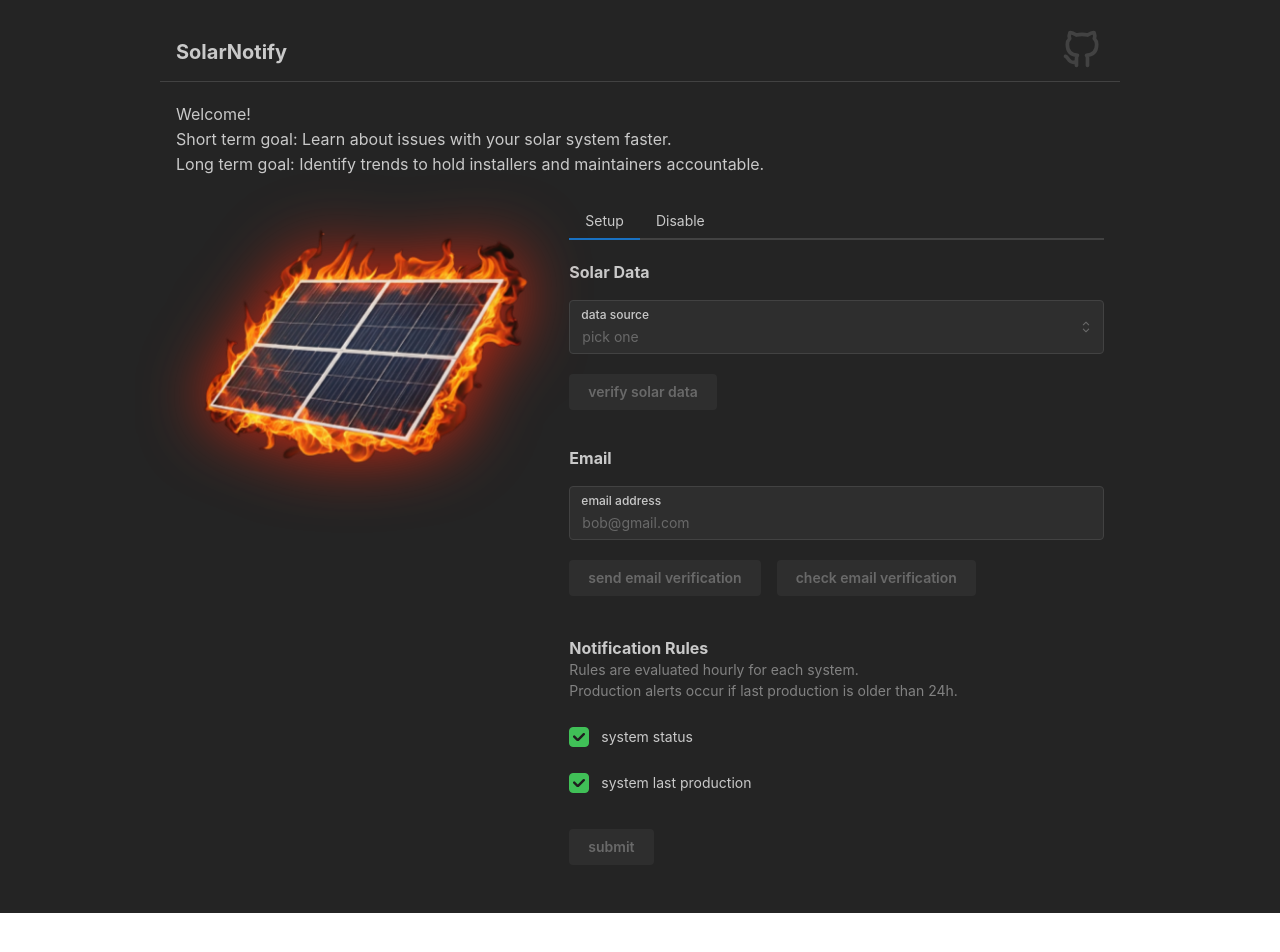
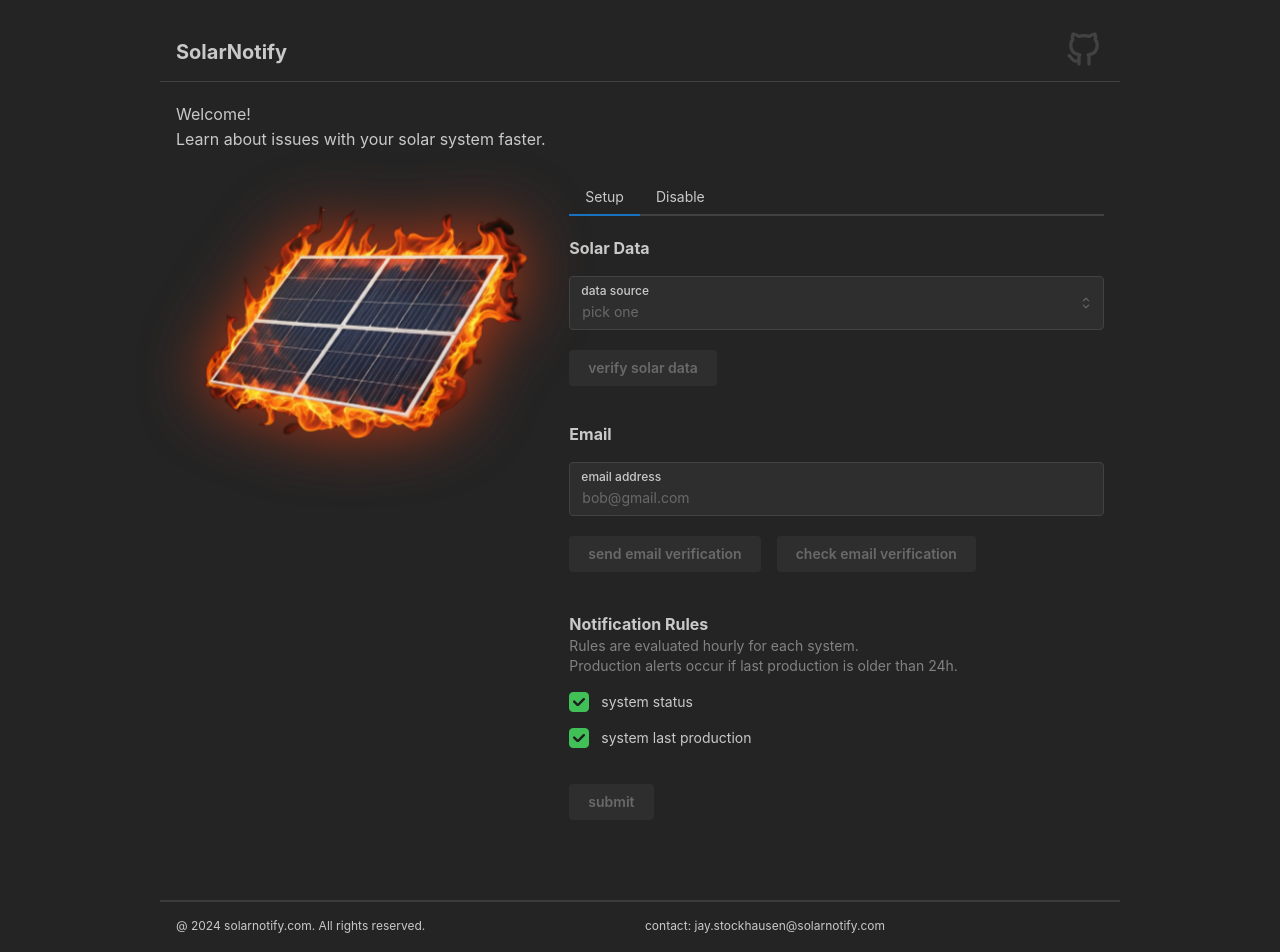
Before and after one commit to stockhausenj/solarnotify, a React (Vite) app in the folder solarnotify/: page / in a window 1280 px wide. Shown: the top 952 px of the page. Before the commit the page ends 913 px from the top, so only its background shows below. Built offline with nearby package versions, Linux system fonts and the light colour scheme.

Commit message:
ui cleanup

```diff
--- a/solarnotify/src/App.tsx
+++ b/solarnotify/src/App.tsx
@@ -3,10 +3,11 @@ import { MantineProvider, Grid, Container, Tabs } from '@mantine/core';
 
 import logo from './assets/logo.png';
 import './App.css';
+import { Header } from './components/Header/Header';
+import { Welcome } from './components/Welcome/Welcome';
 import { Setup } from './components/Setup/Setup';
 import { Disable } from './components/Disable/Disable';
-import { Welcome } from './components/Welcome/Welcome';
-import { Header } from './components/Header/Header';
+import { Footer } from './components/Footer/Footer';
 
 export default function App() {
 
@@ -45,6 +46,7 @@ export default function App() {
           </Grid.Col>
         </Grid>
       </Container>
+      <Footer />
     </ MantineProvider>
   )
 }
--- /dev/null
+++ b/solarnotify/src/components/Footer/Footer.module.css
@@ -0,0 +1,8 @@
+.footer {
+  margin-top: 80px;
+  border-top: 2px solid light-dark(var(--mantine-color-gray-2), var(--mantine-color-dark-5));
+}
+
+.inner {
+  padding: var(--mantine-spacing-md) var(--mantine-spacing-md);
+}
--- /dev/null
+++ b/solarnotify/src/components/Footer/Footer.tsx
@@ -0,0 +1,17 @@
+import { Text, Group } from '@mantine/core';
+import classes from './Footer.module.css';
+
+export function Footer() {
+  return (
+    <>
+      <div className={classes.footer}>
+        <div className={classes.inner}>
+          <Group gap="xs" justify="center" grow>
+            <Text size="xs">@ 2024 solarnotify.com. All rights reserved.</Text>
+            <Text size="xs">contact: jay.stockhausen@solarnotify.com</Text>
+          </Group>
+        </div>
+      </div>
+    </>
+  );
+}
--- a/solarnotify/src/components/Header/Header.tsx
+++ b/solarnotify/src/components/Header/Header.tsx
@@ -13,7 +13,7 @@ export function Header() {
 
           <Group>
             <Anchor href={'https://github.com/stockhausenj/solarnotify'} target="_blank" rel="noopener noreferrer" c="dark">
-              <IconBrandGithub size={44} />
+              <IconBrandGithub size={40} />
             </Anchor>
           </Group>
         </Container>
--- a/solarnotify/src/components/Setup/Setup.tsx
+++ b/solarnotify/src/components/Setup/Setup.tsx
@@ -21,7 +21,6 @@ export function Setup() {
 
   const notificationBoxes = notificationOptions.map((value, index) => (
     <Checkbox
-      mt="xs"
       color="green.6"
       iconColor="dark.8"
       label={value.label}
--- a/solarnotify/src/components/Welcome/Welcome.tsx
+++ b/solarnotify/src/components/Welcome/Welcome.tsx
@@ -4,8 +4,7 @@ export function Welcome() {
   return (
     <>
       <Text>Welcome!</Text>
-      <Text>Short term goal: Learn about issues with your solar system faster.</Text>
-      <Text>Long term goal: Identify trends to hold installers and maintainers accountable.</Text>
+      <Text>Learn about issues with your solar system faster.</Text>
       <Space h="lg" />
     </>
   );
```
